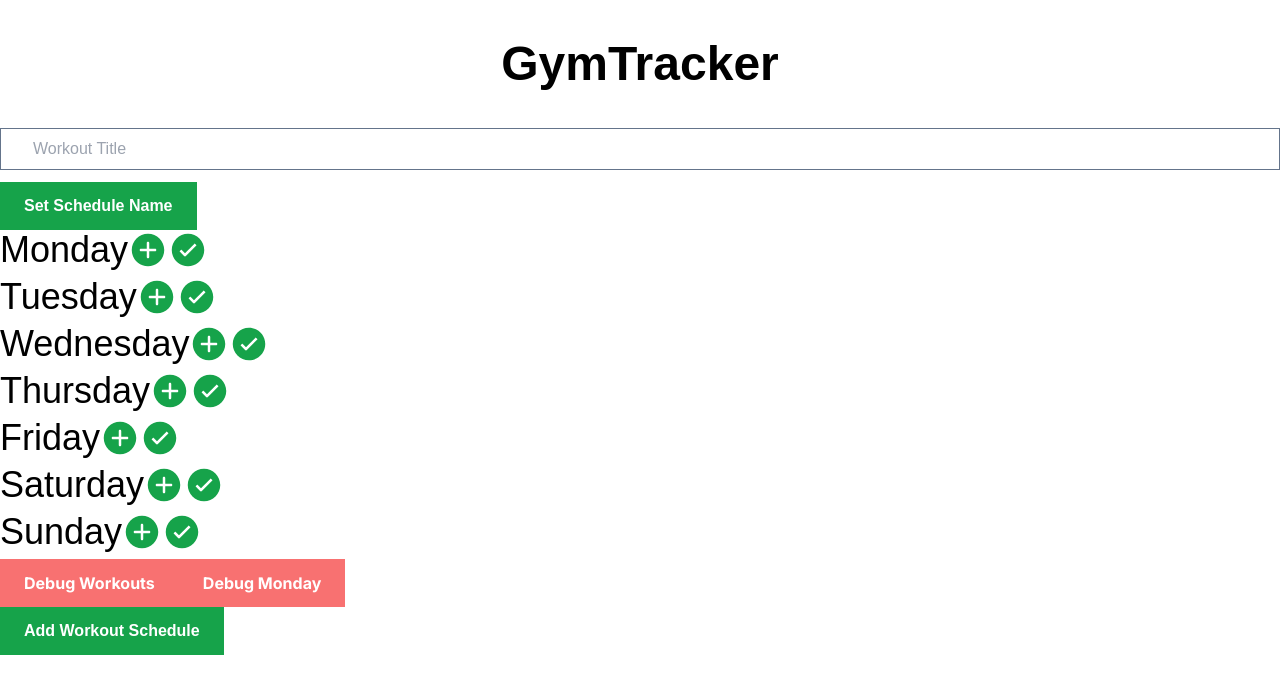
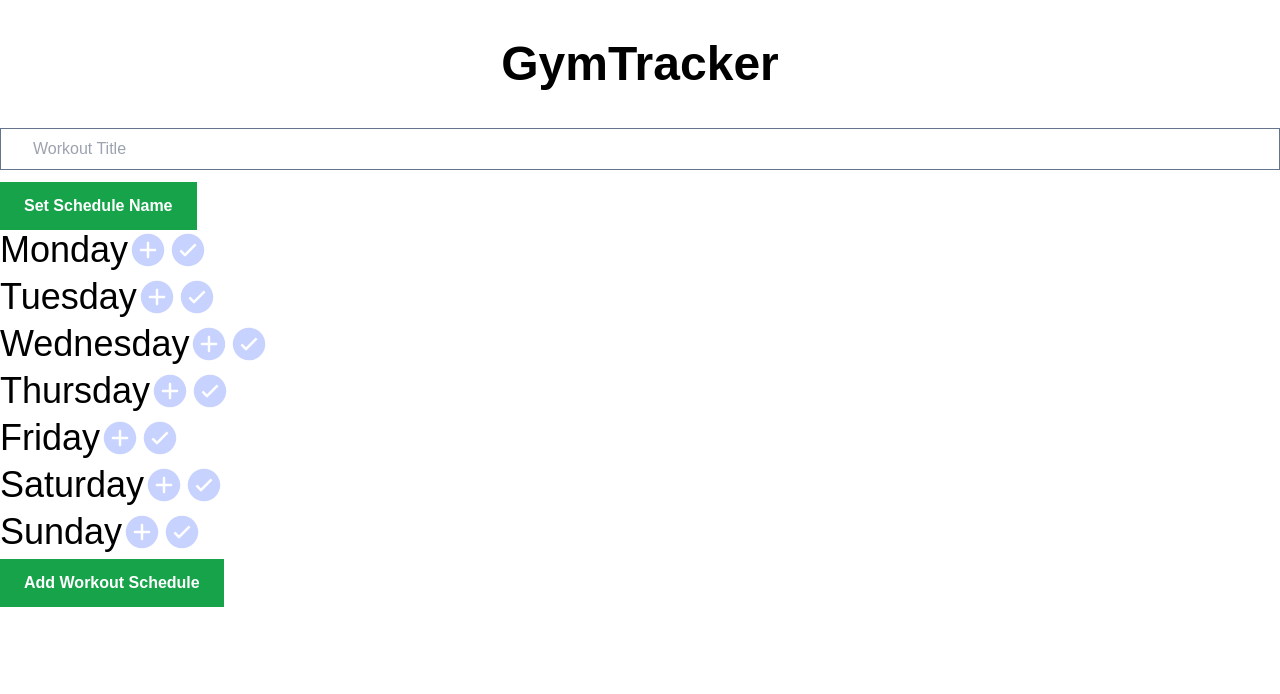
Before and after one commit to TonyNgyen/GymTracker-prototype, a Next.js app: page /addWorkoutSchedule in a window 1280 px wide. Shown: the top 694 px of the page. Built offline with nearby package versions, Linux system fonts and the light colour scheme.

Commit message:
Removing debug buttons

```diff
--- a/app/addWorkoutSchedule/page.jsx
+++ b/app/addWorkoutSchedule/page.jsx
@@ -405,7 +405,7 @@ export default function AddWorkout() {
       <article className="flex">
         <h1 className="text-4xl">Monday</h1>
         <div>
-          <button onClick={toggleModalMonday} className="text-green-600">
+          <button onClick={toggleModalMonday} className="text-indigo-200">
             <IoIosAddCircle size={40} />
           </button>
           {modalMonday && (
@@ -471,7 +471,7 @@ export default function AddWorkout() {
               </form>
             </div>
           )}
-          <button onClick={confirmWorkoutMonday} className="text-green-600">
+          <button onClick={confirmWorkoutMonday} className="text-indigo-200">
             <IoIosCheckmarkCircle size={40} />
           </button>
         </div>
@@ -499,7 +499,7 @@ export default function AddWorkout() {
       <article className="flex">
         <h1 className="text-4xl">Tuesday</h1>
         <div>
-          <button onClick={toggleModalTuesday} className="text-green-600">
+          <button onClick={toggleModalTuesday} className="text-indigo-200">
             <IoIosAddCircle size={40} />
           </button>
           {modalTuesday && (
@@ -565,7 +565,7 @@ export default function AddWorkout() {
               </form>
             </div>
           )}
-          <button onClick={confirmWorkoutTuesday} className="text-green-600">
+          <button onClick={confirmWorkoutTuesday} className="text-indigo-200">
             <IoIosCheckmarkCircle size={40} />
           </button>
         </div>
@@ -593,7 +593,7 @@ export default function AddWorkout() {
       <article className="flex">
         <h1 className="text-4xl">Wednesday</h1>
         <div>
-          <button onClick={toggleModalWednesday} className="text-green-600">
+          <button onClick={toggleModalWednesday} className="text-indigo-200">
             <IoIosAddCircle size={40} />
           </button>
           {modalWednesday && (
@@ -659,7 +659,7 @@ export default function AddWorkout() {
               </form>
             </div>
           )}
-          <button onClick={confirmWorkoutWednesday} className="text-green-600">
+          <button onClick={confirmWorkoutWednesday} className="text-indigo-200">
             <IoIosCheckmarkCircle size={40} />
           </button>
         </div>
@@ -687,7 +687,7 @@ export default function AddWorkout() {
       <article className="flex">
         <h1 className="text-4xl">Thursday</h1>
         <div>
-          <button onClick={toggleModalThursday} className="text-green-600">
+          <button onClick={toggleModalThursday} className="text-indigo-200">
             <IoIosAddCircle size={40} />
           </button>
           {modalThursday && (
@@ -753,7 +753,7 @@ export default function AddWorkout() {
               </form>
             </div>
           )}
-          <button onClick={confirmWorkoutThursday} className="text-green-600">
+          <button onClick={confirmWorkoutThursday} className="text-indigo-200">
             <IoIosCheckmarkCircle size={40} />
           </button>
         </div>
@@ -781,7 +781,7 @@ export default function AddWorkout() {
       <article className="flex">
         <h1 className="text-4xl">Friday</h1>
         <div>
-          <button onClick={toggleModalFriday} className="text-green-600">
+          <button onClick={toggleModalFriday} className="text-indigo-200">
             <IoIosAddCircle size={40} />
           </button>
           {modalFriday && (
@@ -847,7 +847,7 @@ export default function AddWorkout() {
               </form>
             </div>
           )}
-          <button onClick={confirmWorkoutFriday} className="text-green-600">
+          <button onClick={confirmWorkoutFriday} className="text-indigo-200">
             <IoIosCheckmarkCircle size={40} />
           </button>
         </div>
@@ -875,7 +875,7 @@ export default function AddWorkout() {
       <article className="flex">
         <h1 className="text-4xl">Saturday</h1>
         <div>
-          <button onClick={toggleModalSaturday} className="text-green-600">
+          <button onClick={toggleModalSaturday} className="text-indigo-200">
             <IoIosAddCircle size={40} />
           </button>
           {modalSaturday && (
@@ -941,7 +941,7 @@ export default function AddWorkout() {
               </form>
             </div>
           )}
-          <button onClick={confirmWorkoutSaturday} className="text-green-600">
+          <button onClick={confirmWorkoutSaturday} className="text-indigo-200">
             <IoIosCheckmarkCircle size={40} />
           </button>
         </div>
@@ -969,7 +969,7 @@ export default function AddWorkout() {
       <article className="flex">
         <h1 className="text-4xl">Sunday</h1>
         <div>
-          <button onClick={toggleModalSunday} className="text-green-600">
+          <button onClick={toggleModalSunday} className="text-indigo-200">
             <IoIosAddCircle size={40} />
           </button>
           {modalSunday && (
@@ -1035,7 +1035,7 @@ export default function AddWorkout() {
               </form>
             </div>
           )}
-          <button onClick={confirmWorkoutSunday} className="text-green-600">
+          <button onClick={confirmWorkoutSunday} className="text-indigo-200">
             <IoIosCheckmarkCircle size={40} />
           </button>
         </div>
@@ -1059,21 +1059,21 @@ export default function AddWorkout() {
         </article>
       ))}
 
-      <button
+      {/* <button
         onClick={debug}
         type="submit"
         className="bg-red-400 font-bold text-white py-3 px-6 w-fit"
       >
         Debug Workouts
-      </button>
+      </button> */}
 
-      <button
+      {/* <button
         onClick={debugMonday}
         type="submit"
         className="bg-red-400 font-bold text-white py-3 px-6 w-fit"
       >
         Debug Monday
-      </button>
+      </button> */}
 
       <form onSubmit={handleSubmit} className="flex flex-col gap-3">
         <button
```
